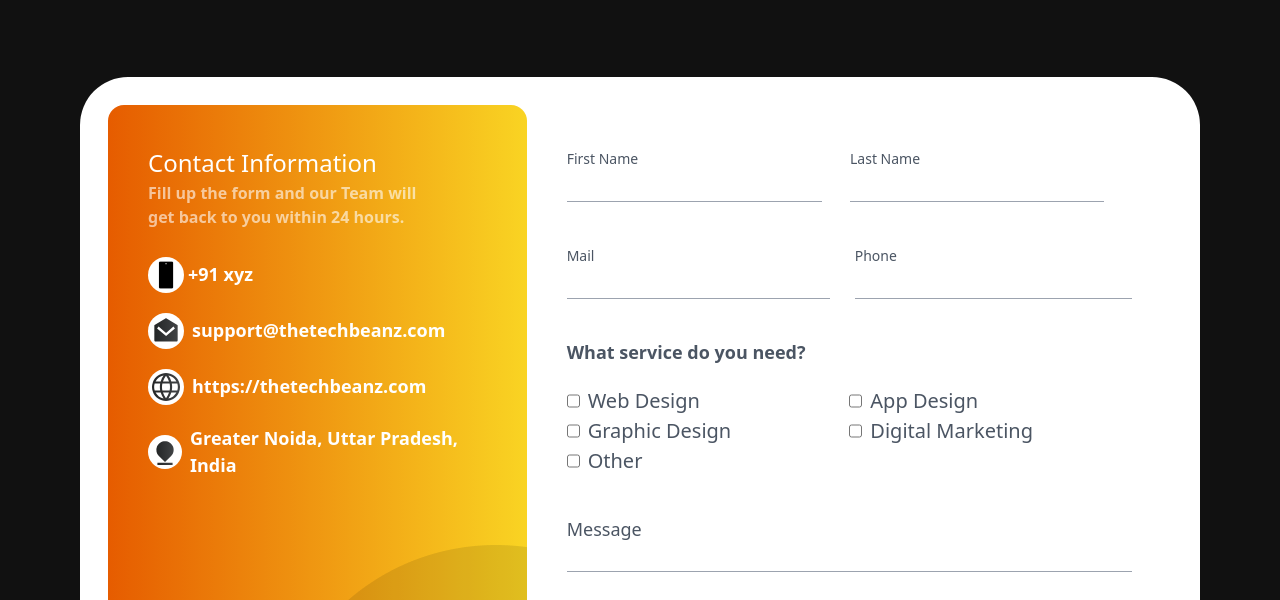
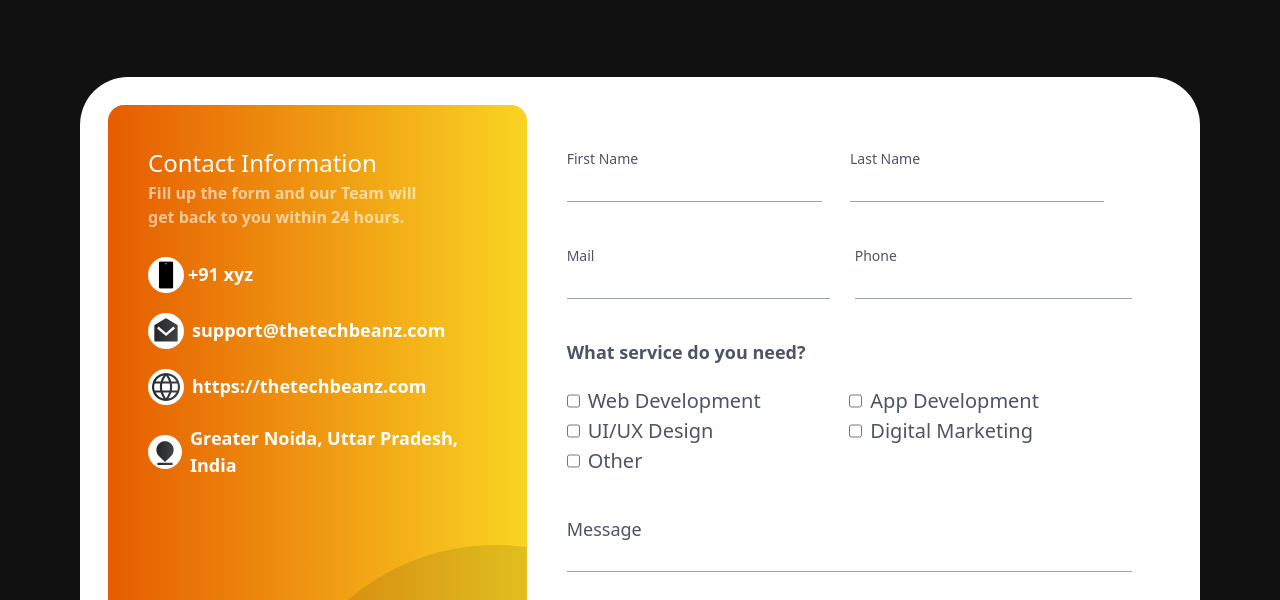
Before and after one commit to TechBeanz/techbeanz, a website: page contact.html in a window 1280 px wide. Shown: the part 200-800 px from the top of the page. Drawn offline with nearby package versions, Linux system fonts and the light colour scheme.

Commit message:
Update contact.html

```diff
--- a/contact.html
+++ b/contact.html
@@ -135,16 +135,16 @@
                         <h1 class="text-[18px] font-bold my-5">What service do you need?</h1>
                         <div class="grid md:grid-cols-2 md:grid-rows-3 grid-cols-1 grid-rows-5">
                             <div class="flex flex-row space-x-2">
-                                <input type="checkbox" name="Web Design" id="">
-                                <h1 class="text-[20px]">Web Design</h1>
+                                <input type="checkbox" name="Web Development" id="">
+                                <h1 class="text-[20px]">Web Development</h1>
                             </div>
                             <div class="flex flex-row space-x-2">
-                                <input type="checkbox" name="App Design" id="">
-                                <h1 class="text-[20px]">App Design</h1>
+                                <input type="checkbox" name="App Development" id="">
+                                <h1 class="text-[20px]">App Development</h1>
                             </div>
                             <div class="flex flex-row space-x-2">
-                                <input type="checkbox" name="Graphic Design" id="">
-                                <h1 class="text-[20px]">Graphic Design</h1>
+                                <input type="checkbox" name="UI/UX Design" id="">
+                                <h1 class="text-[20px]">UI/UX Design</h1>
                             </div>
                             <div class="flex flex-row space-x-2">
                                 <input type="checkbox" name="Digital Marketing" id="">
```
